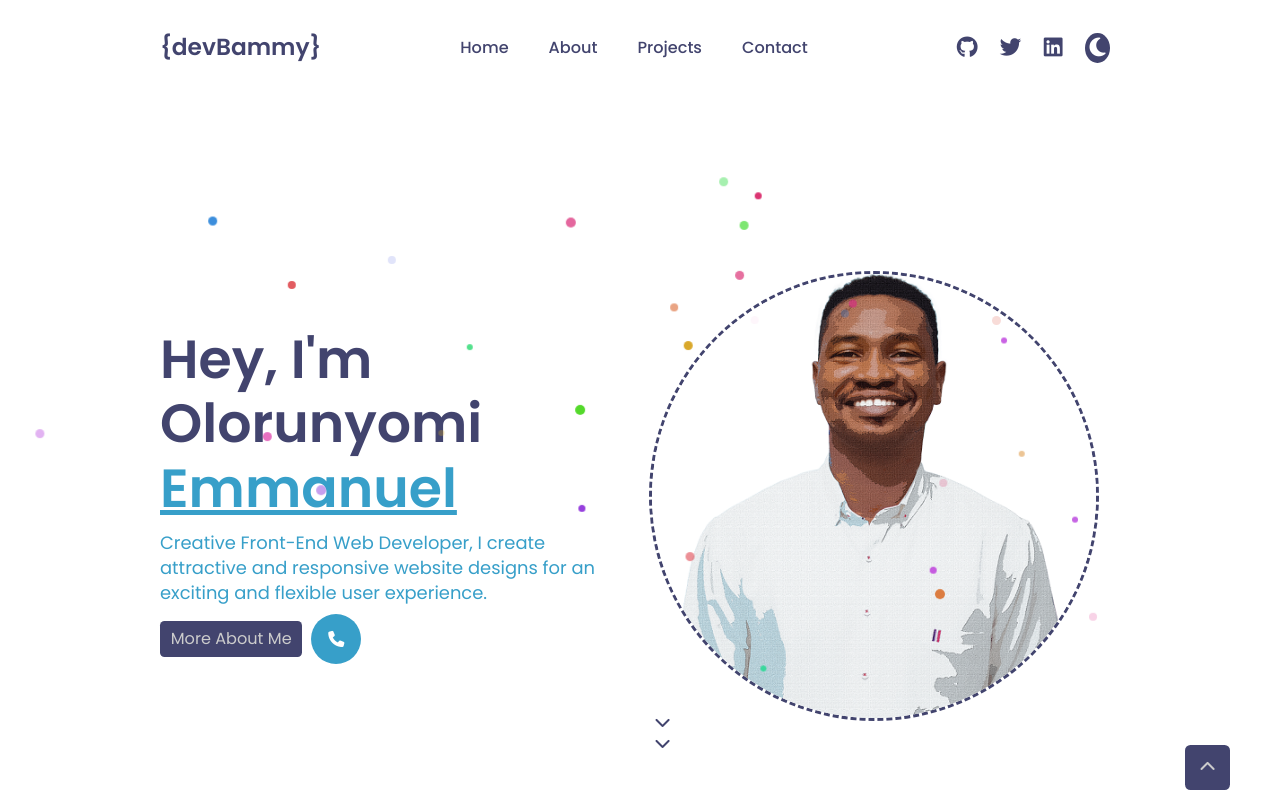
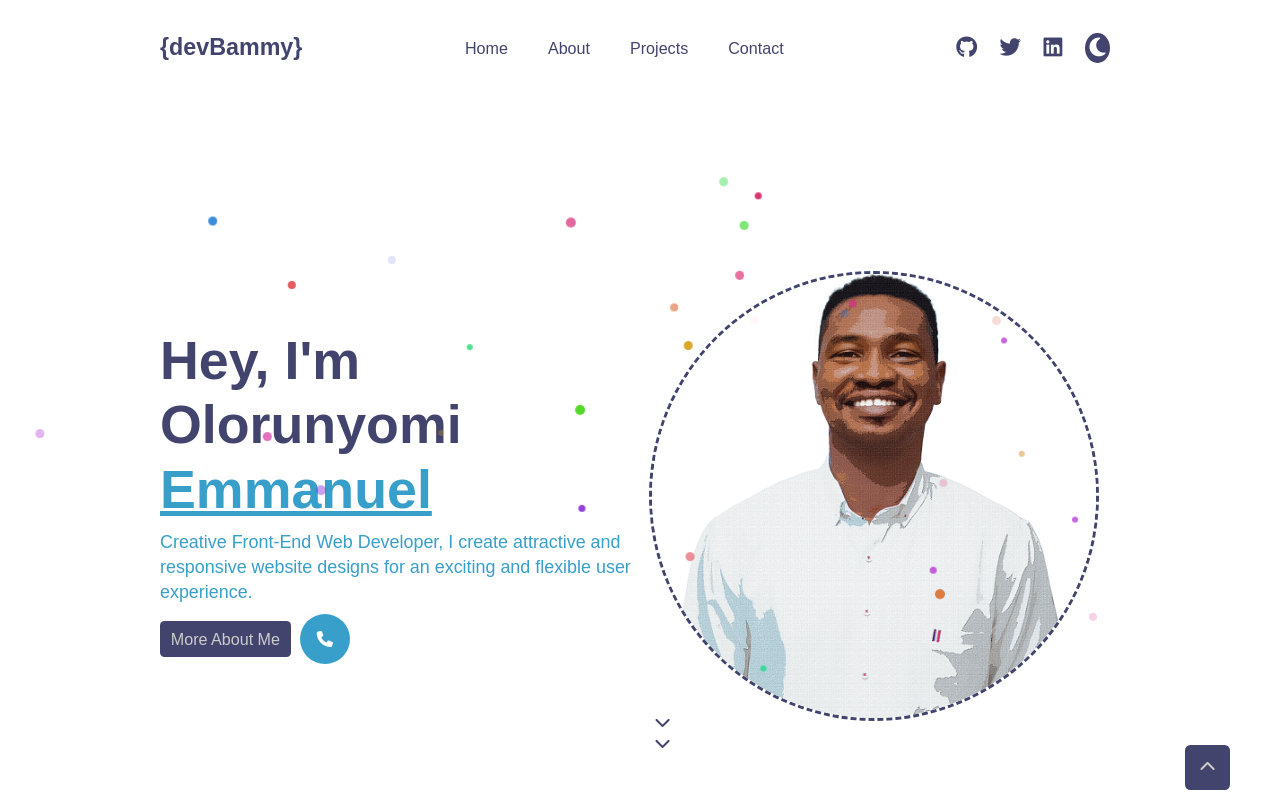
Before and after one commit to DevBammy/devbammy, a plain HTML site: page index.html in a window 1280 px wide. Shown: the top 800 px of the page. Drawn offline with Linux system fonts and the light colour scheme.

Commit message:
Update index.html

```diff
--- a/index.html
+++ b/index.html
@@ -15,12 +15,15 @@
     />
 
     <!-- Google Font -->
-    <link rel="preconnect" href="https://fonts.googleapis.com" />
+<!--     <link rel="preconnect" href="https://fonts.googleapis.com" />
     <link rel="preconnect" href="https://fonts.gstatic.com" crossorigin />
     <link
       href="https://fonts.googleapis.com/css2?family=Poppins:wght@100;200;300;400;500;600;700&display=swap"
       rel="stylesheet"
-    />
+    /> -->
+    <link rel="preconnect" href="https://fonts.googleapis.com">
+<link rel="preconnect" href="https://fonts.gstatic.com" crossorigin>
+<link href="https://fonts.googleapis.com/css2?family=Dosis:wght@200;300;400;500;700&display=swap" rel="stylesheet">
 
     <!-- Particles Css -->
     <link rel="stylesheet" href="./dist/css/particles.css" />
```
